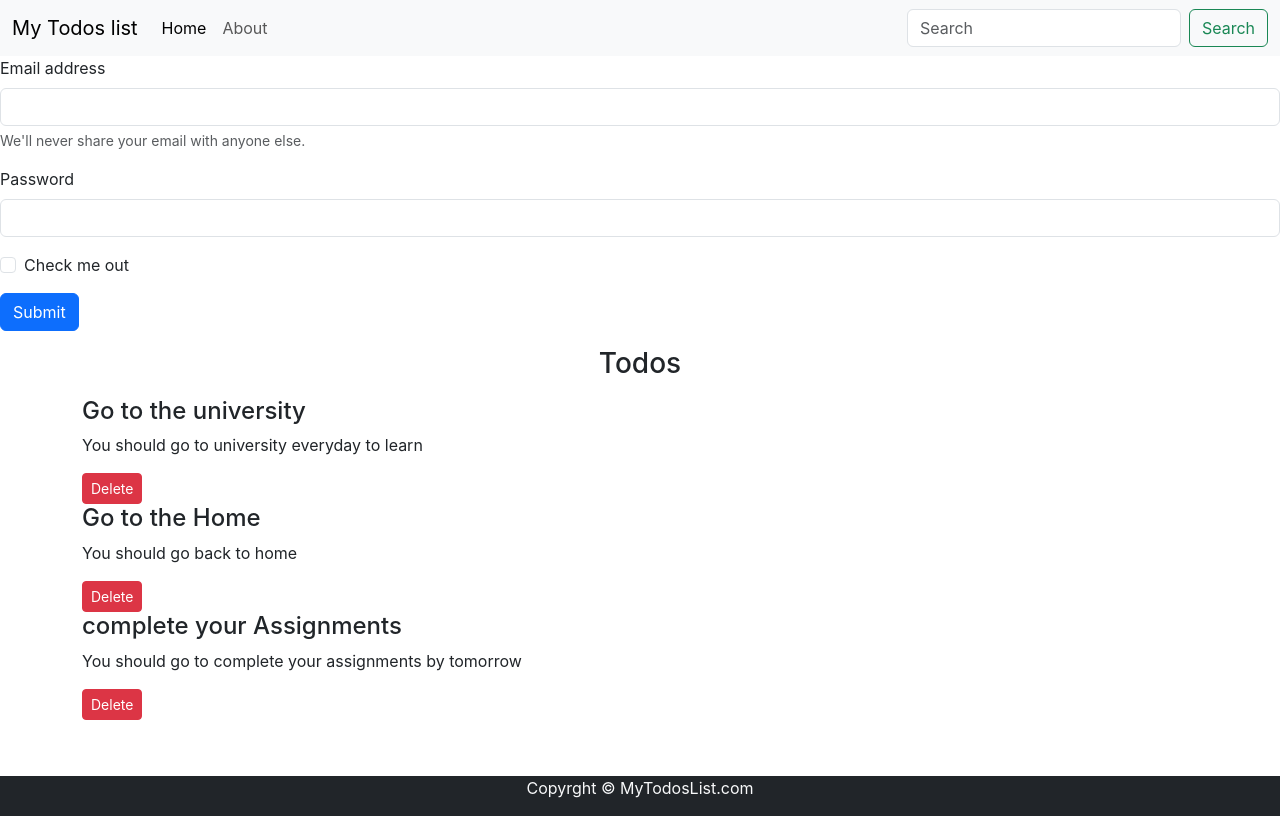
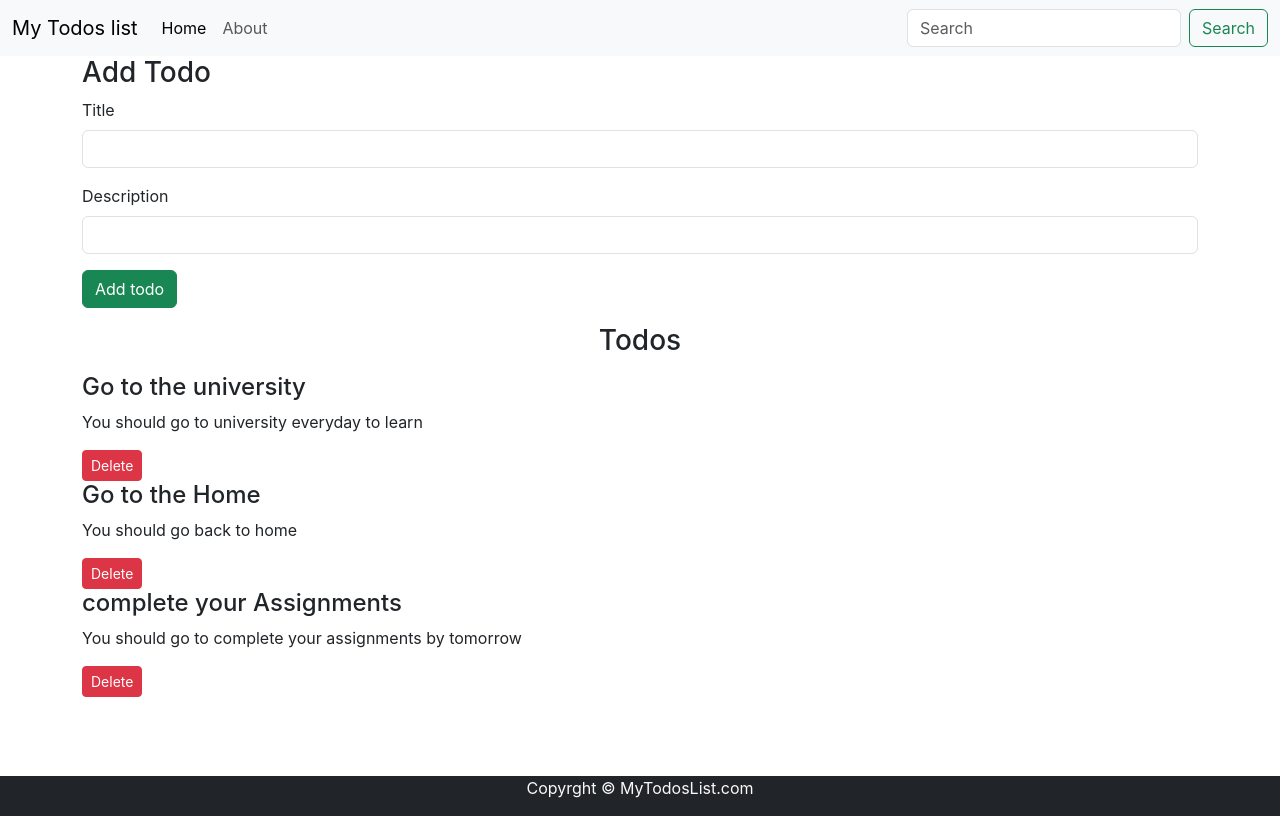
Before and after one commit to haseebt456/React-Todo-List, a React (Create React App) app: page / in a window 1280 px wide. Built offline with nearby package versions, Linux system fonts and the light colour scheme.

Commit message:
Edit form accroding to my web

```diff
--- a/src/components/Addtodo.jsx
+++ b/src/components/Addtodo.jsx
@@ -2,22 +2,19 @@ import React from 'react'
 
 export default function Addtodo() {
     return (
-        <div className='conatiner'>
+        <div className='container'>
+            <h3>Add Todo</h3>
             <form>
                 <div class="mb-3">
-                    <label for="exampleInputEmail1" class="form-label">Email address</label>
-                    <input type="email" class="form-control" id="exampleInputEmail1" aria-describedby="emailHelp" />
-                    <div id="emailHelp" class="form-text">We'll never share your email with anyone else.</div>
+                    <label for="title" class="form-label">Title</label>
+                    <input type="text" class="form-control" id="description" aria-describedby="emailHelp" />
                 </div>
                 <div class="mb-3">
-                    <label for="exampleInputPassword1" class="form-label">Password</label>
-                    <input type="password" class="form-control" id="exampleInputPassword1" />
+                    <label for="description" class="form-label">Description</label>
+                    <input type="text" class="form-control" id="description" />
                 </div>
-                <div class="mb-3 form-check">
-                    <input type="checkbox" class="form-check-input" id="exampleCheck1" />
-                    <label class="form-check-label" for="exampleCheck1">Check me out</label>
-                </div>
-                <button type="submit" class="btn btn-primary">Submit</button>
+
+                <button type="submit" class="btn btn-success">Add todo</button>
             </form>
         </div>
     )
```
